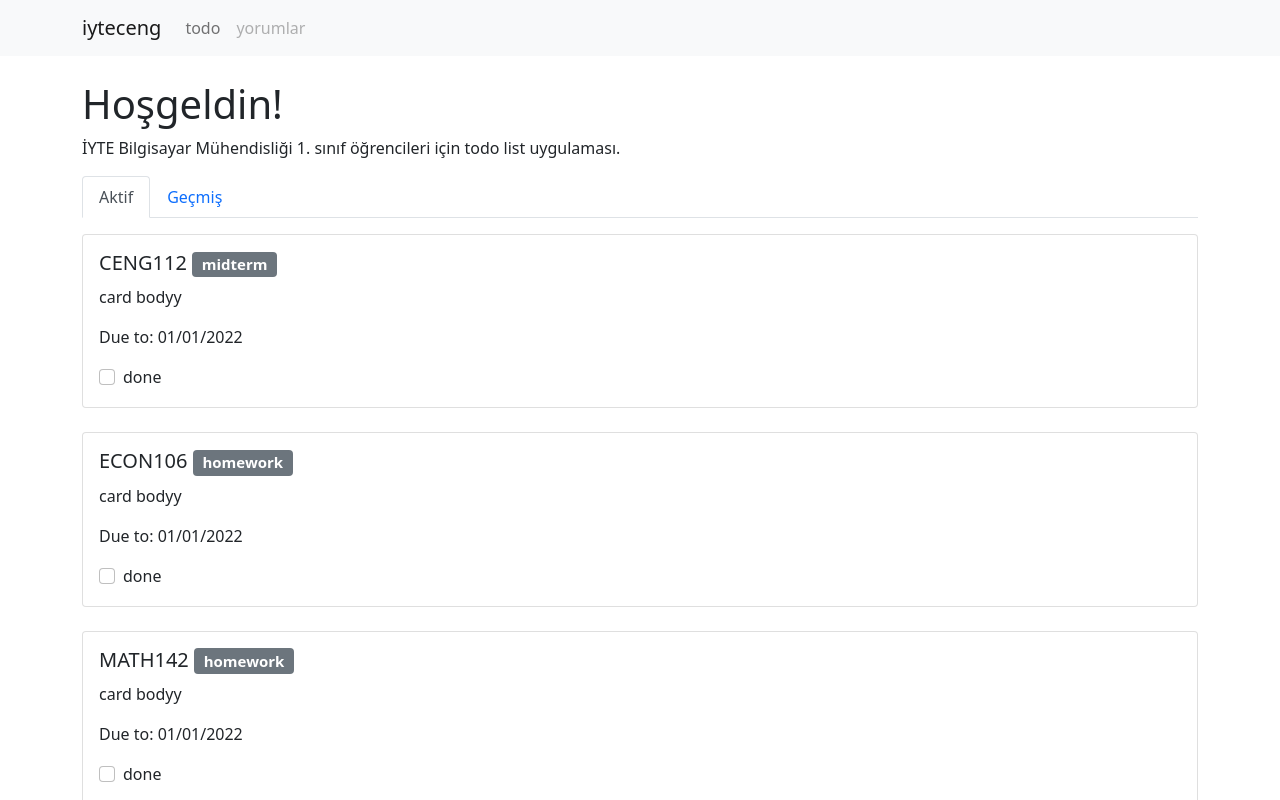
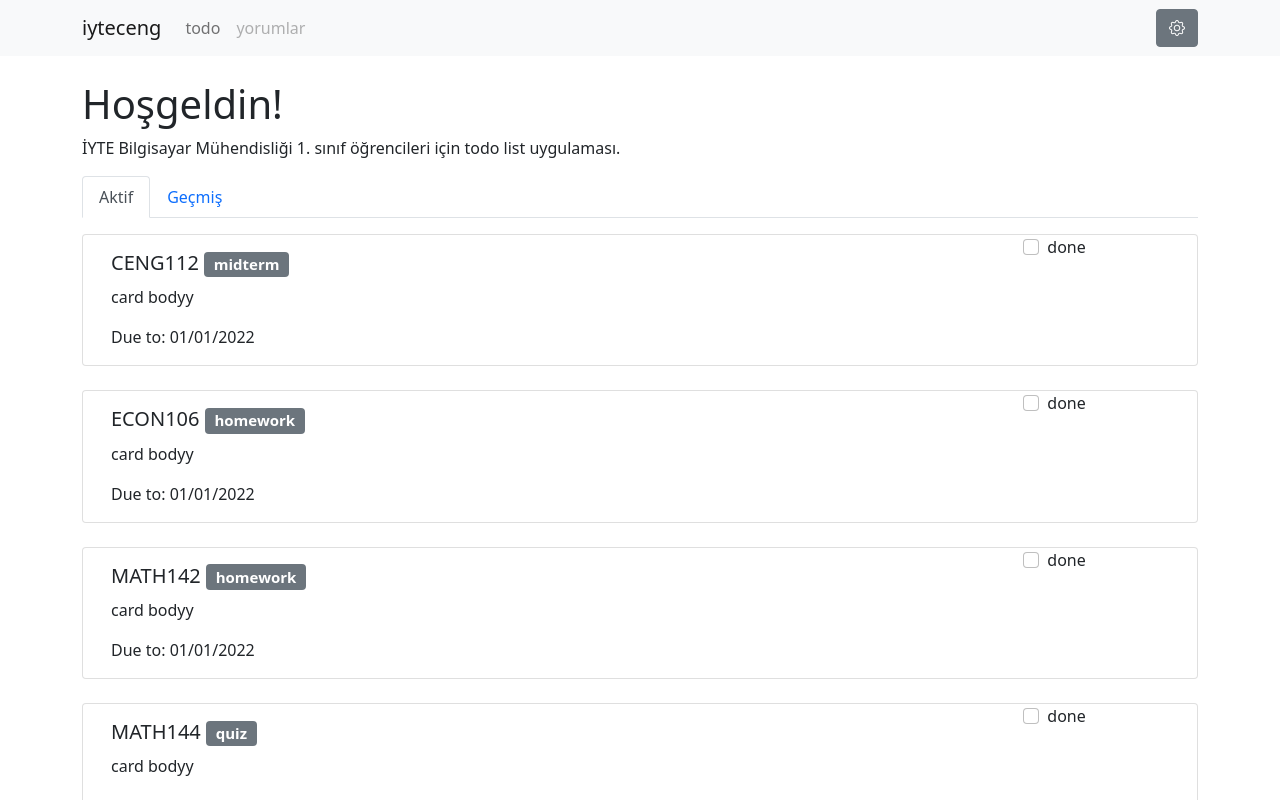
Before and after one commit to onurhizar/cengtodo-frontend, a React (Create React App) app: page / in a window 1280 px wide. Shown: the top 800 px of the page. Built offline with nearby package versions, Linux system fonts and the light colour scheme.

Commit message:
fix: todo item checkbox alignment, row column
feat: bootstrap icons added via cdn @ index.html

```diff
--- a/public/index.html
+++ b/public/index.html
@@ -10,6 +10,8 @@
       content="Web site created using create-react-app"
     />
     <title>React App</title>
+
+    <link rel="stylesheet" href="https://cdn.jsdelivr.net/npm/bootstrap-icons@1.8.1/font/bootstrap-icons.css">
   </head>
   <body>
     <noscript>You need to enable JavaScript to run this app.</noscript>
--- a/src/components/MyNavbar.js
+++ b/src/components/MyNavbar.js
@@ -1,4 +1,4 @@
-import { Nav, Navbar, Container } from "react-bootstrap"
+import { Nav, Navbar, Container, Button } from "react-bootstrap"
 
 function MyNavbar(){
 
@@ -13,6 +13,11 @@ function MyNavbar(){
                     <Nav.Link href="#todo">todo</Nav.Link>
                     <Nav.Link href="#comments" disabled>yorumlar</Nav.Link>
                 </Nav>
+                <Nav>
+                    <Button variant="secondary">
+                        <i class="bi bi-gear"></i>
+                    </Button>
+                </Nav>
             </Navbar.Collapse>
             </Container>
         </Navbar>
--- a/src/components/TodoItem.js
+++ b/src/components/TodoItem.js
@@ -1,19 +1,29 @@
-import { Card, Form, Badge } from "react-bootstrap";
+import { Card, Form, Badge, Container, Row, Col } from "react-bootstrap";
 
 export default function TodoItem(props){
     const title = props.title
     const type = props.type
     return (
         <Card>
+            <Container>
+                <Row>
+                    <Col xs={10}>
                     <Card.Body>
                         <Card.Title>{title} <Badge bg="secondary">{type}</Badge></Card.Title>
                         <Card.Text>card bodyy</Card.Text>
                         <Card.Text>Due to: 01/01/2022</Card.Text>
+                    </Card.Body>
+                    </Col>
 
+                    <Col xs={2}>
                     <Form>
                         <Form.Check type="checkbox" label="done" />
                     </Form>
-            </Card.Body>
+                    </Col>
+                </Row>
+            </Container>
+
+
         </Card>
     )
 }
```
Lines whose indentation alone changed are shown as unchanged.
